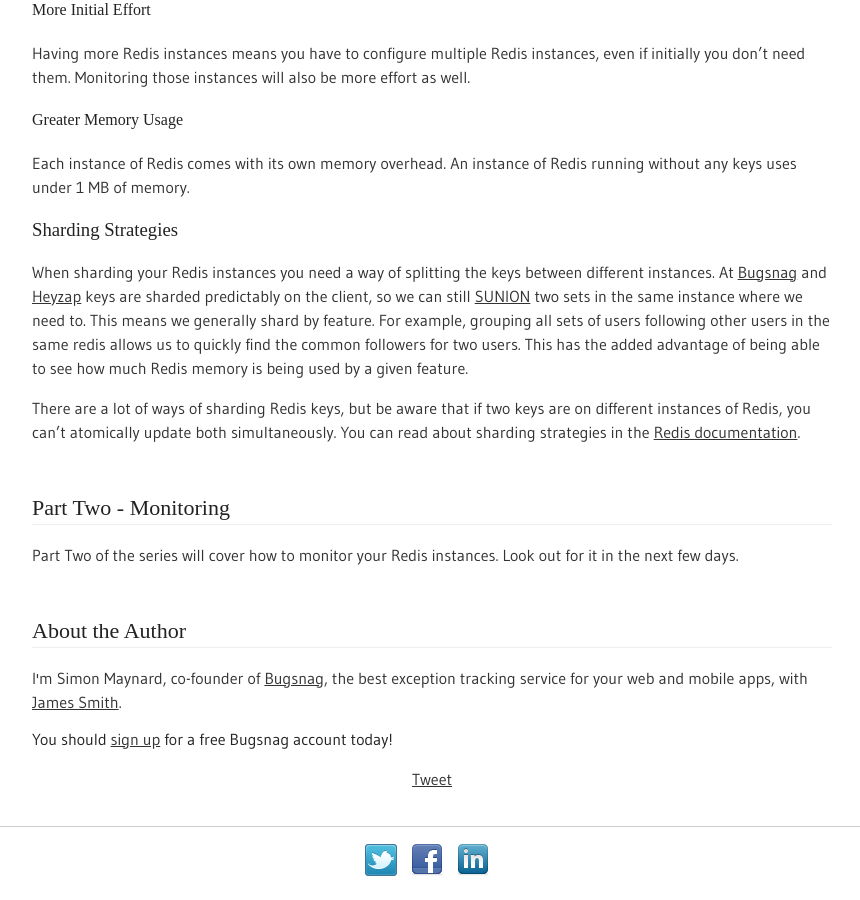
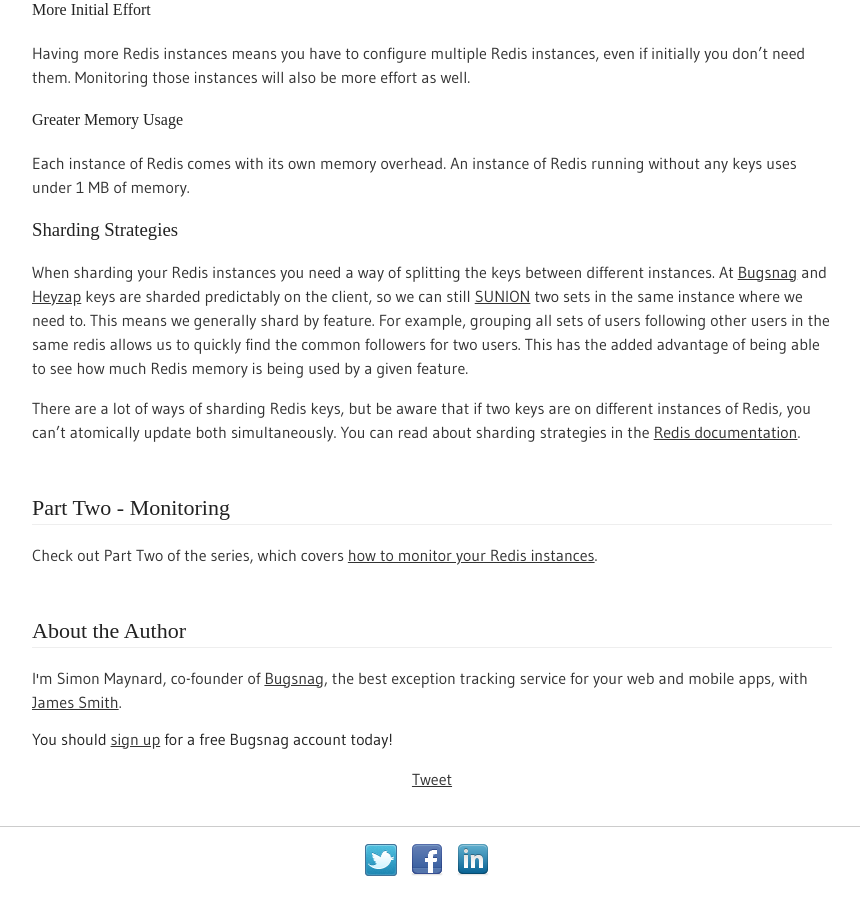
Before and after one commit to snmaynard/snmaynard.github.com, a Jekyll site: the page built from _posts/2013-01-14-redis-masterclass-part-one-configuring-redis.markdown, in a window 1280 px wide and 900 px high, scrolled down 2834 px. Shown: the whole window, without its empty margins (208-1068 px from the left). Built offline with Jekyll 4.4.1, drawn with Linux system fonts in a browser that asks for light colours; nearby versions of some CDN libraries; some web fonts are replaced; comment, search, counter and statistics services are not loaded.

Commit message:
Link to part 2

```diff
--- a/_posts/2013-01-14-redis-masterclass-part-one-configuring-redis.markdown
+++ b/_posts/2013-01-14-redis-masterclass-part-one-configuring-redis.markdown
@@ -84,4 +84,4 @@
 
 ## Part Two - Monitoring
 
-Part Two of the series will cover how to monitor your Redis instances. Look out for it in the next few days.
+Check out Part Two of the series, which covers [how to monitor your Redis instances](/2013/01/22/redis-masterclass-part-two-monitoring-redis/).
```
